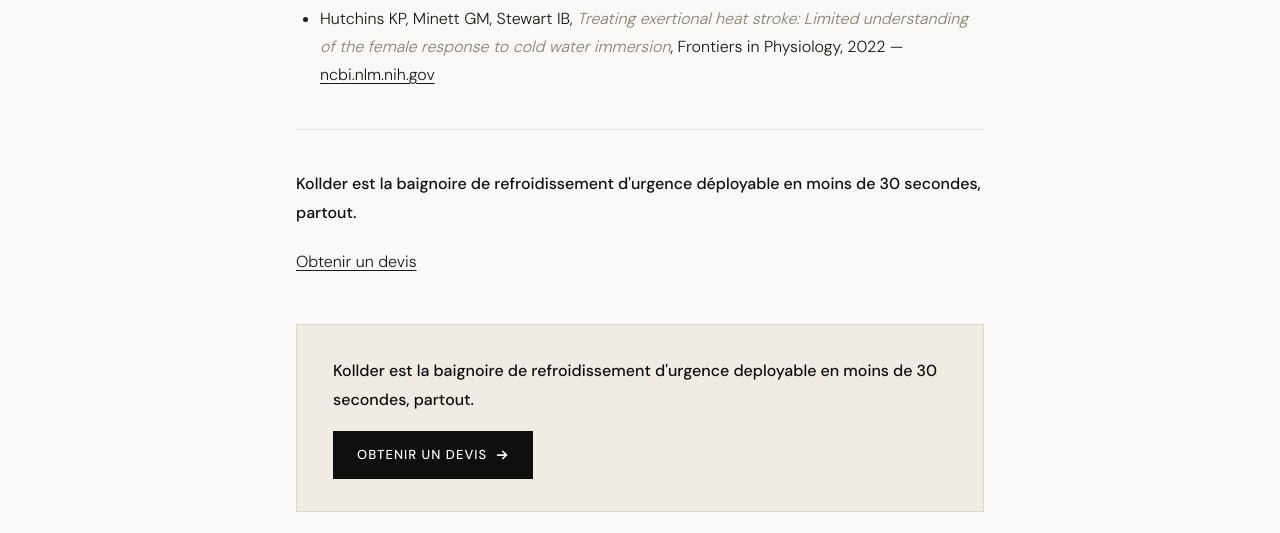
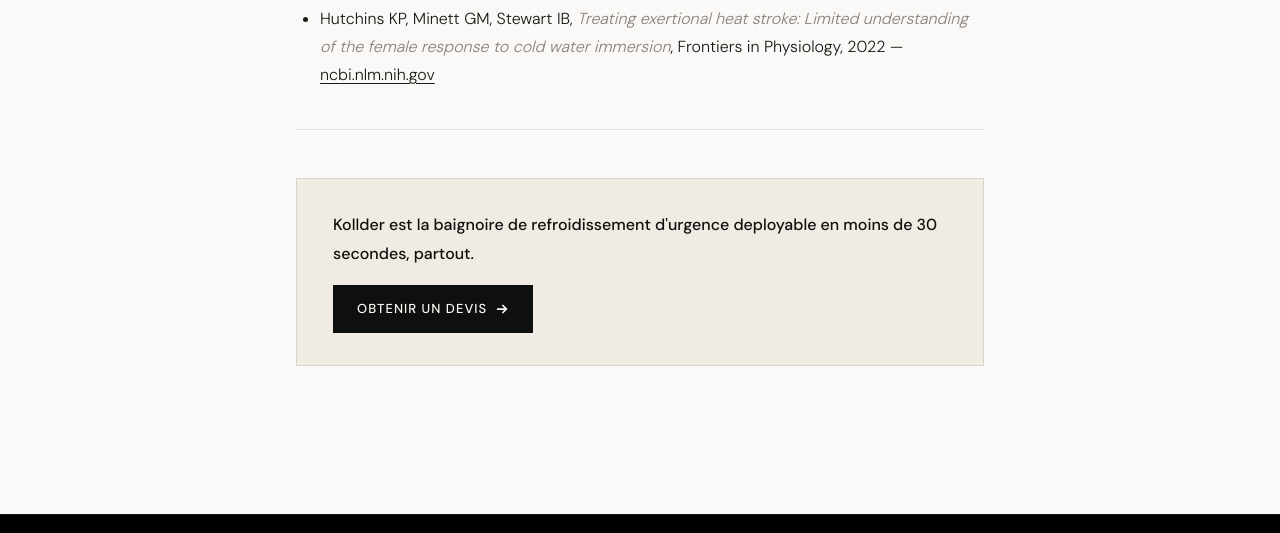
Before and after one commit to Arcmedix/kollder-website, an Eleventy site: page blog/fr/2026-05-24-consensus-international-coup-de-chaleur-competitions-sportives.md in a window 1280 px wide. Shown: the part 3374-3907 px from the top of the page. Built offline with nearby package versions, Linux system fonts and the light colour scheme; Eleventy itself is replaced by a stand-in of ours; files that its build step writes are made by us from their sources.

Commit message:
Remove Kollder promotional content
Removed promotional text about Kollder from the article.

```diff
--- a/blog/fr/2026-05-24-consensus-international-coup-de-chaleur-competitions-sportives.md
+++ b/blog/fr/2026-05-24-consensus-international-coup-de-chaleur-competitions-sportives.md
@@ -67,7 +67,3 @@ En pratique, le protocole reste le même — l'immersion reste le meilleur trait
 - Hutchins KP, Minett GM, Stewart IB, *Treating exertional heat stroke: Limited understanding of the female response to cold water immersion*, Frontiers in Physiology, 2022 — [ncbi.nlm.nih.gov](https://www.ncbi.nlm.nih.gov/pmc/articles/PMC9732943/)
 
 ---
-
-**Kollder est la baignoire de refroidissement d'urgence déployable en moins de 30 secondes, partout.**
-
-[Obtenir un devis](https://kollder.com/#contact)
```
